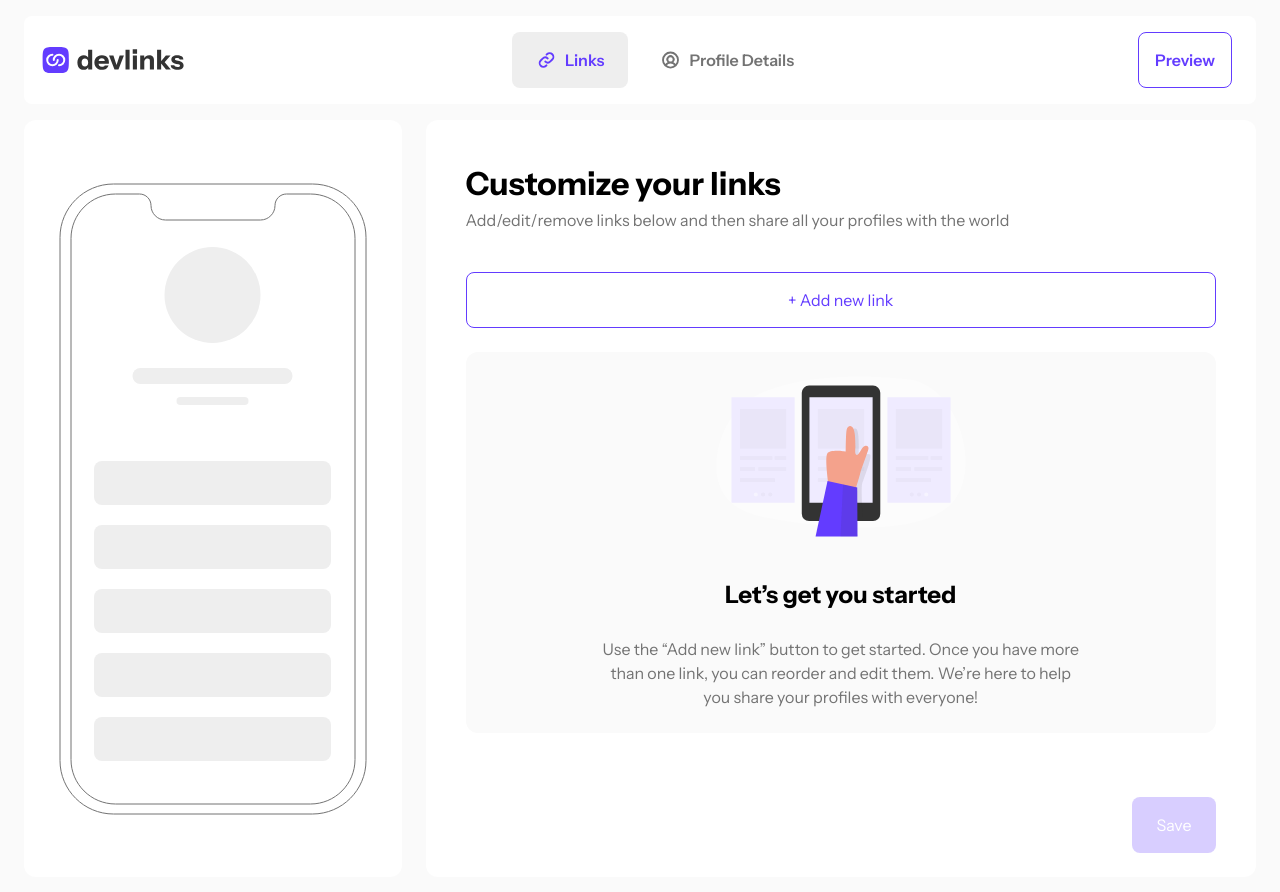
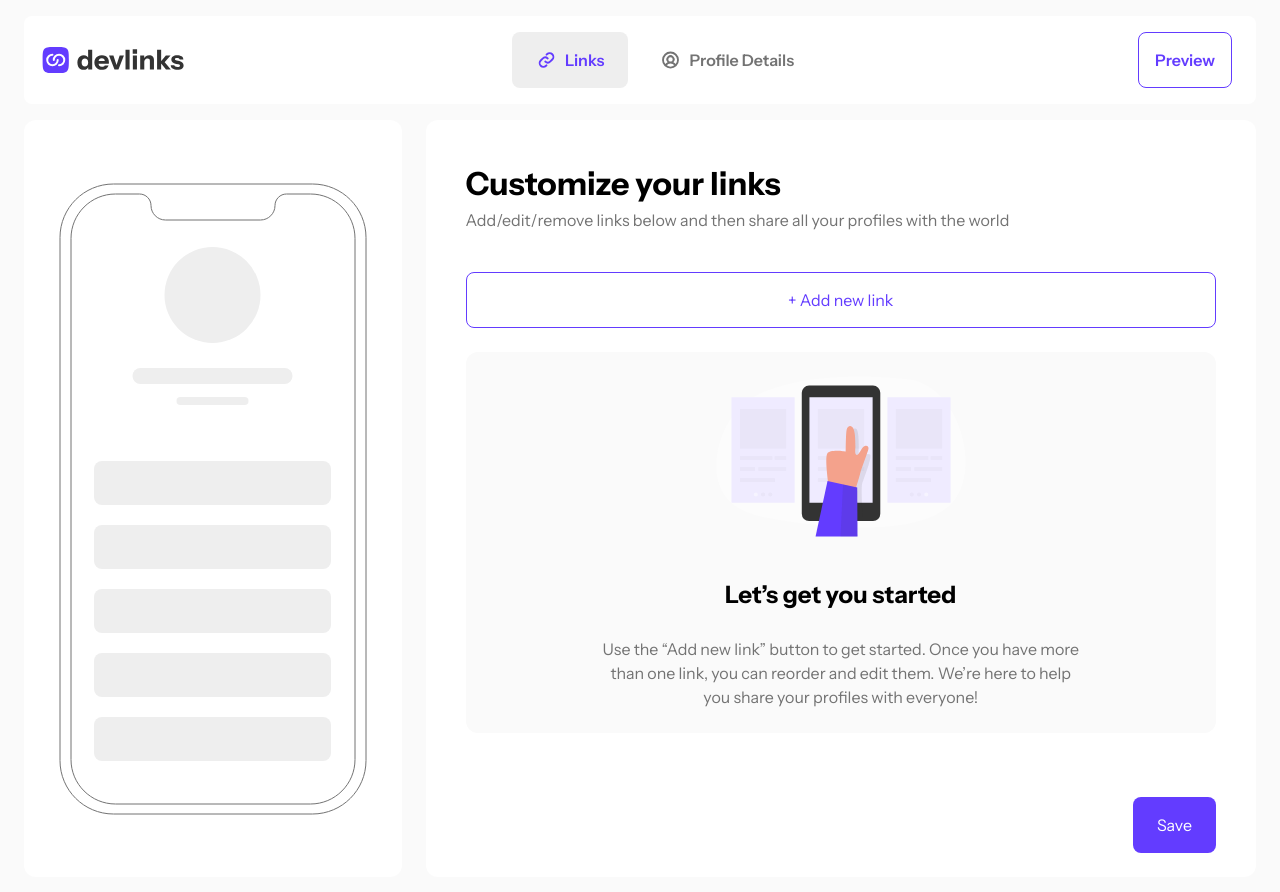
Before and after one commit to cheClaud/devlinks, a React (Vite) app: page / in a window 1280 px wide. Shown: the top 892 px of the page. Built offline with nearby package versions, Linux system fonts and the light colour scheme.

Commit message:
basic button component created

```diff
--- /dev/null
+++ b/src/components/button.tsx
@@ -0,0 +1,20 @@
+import type { ComponentProps } from "react";
+
+export default function Button({
+  children,
+  className,
+  ...props
+}: ComponentProps<"button">) {
+  return (
+    <button
+      {...props}
+      className={
+        "bg-purple-600 hover:bg-purple-300 hover:cursor-pointer disabled:bg-purple-600/25 text-white rounded-lg py-4 px-6" +
+        " " +
+        className
+      }
+    >
+      {children}
+    </button>
+  );
+}
--- a/src/index.css
+++ b/src/index.css
@@ -19,7 +19,7 @@ html {
     --color-blue-500: #2D68FF;
     --color-blue-800: #0330D1;
 
-    --color-purple-300: ##BEADFF;
+    --color-purple-300: #BEADFF;
     --color-purple-600: #633CFF;
     --color-purple-950: #302267;
 
--- a/src/pages/dashboard.tsx
+++ b/src/pages/dashboard.tsx
@@ -5,6 +5,7 @@ import LinkCopied from "../components/layouts/linkcopied.tsx";
 import PreviewIcon from "../components/layouts/previewicon.tsx";
 import EmptyIllustration from "../assets/images/illustration-empty.svg";
 import PhoneMockupIcon from "../components/layouts/phoneMockupIcon.tsx";
+import Button from "../components/button.tsx";
 
 export default function DashoardPage() {
   return (
@@ -104,9 +105,7 @@ export default function DashoardPage() {
 
           {/*footer container*/}
           <div className="flex justify-end items-center px-4 md:px-10 py-4 md:py-6">
-            <button className="bg-purple-600/25 text-white w-full md:w-21 h-14 rounded-lg">
-              Save
-            </button>
+            <Button variant="primary">Save</Button>
           </div>
         </div>
       </main>
```
Also changed, not shown: 1 other file (tests, documents, lock files or other folders).
